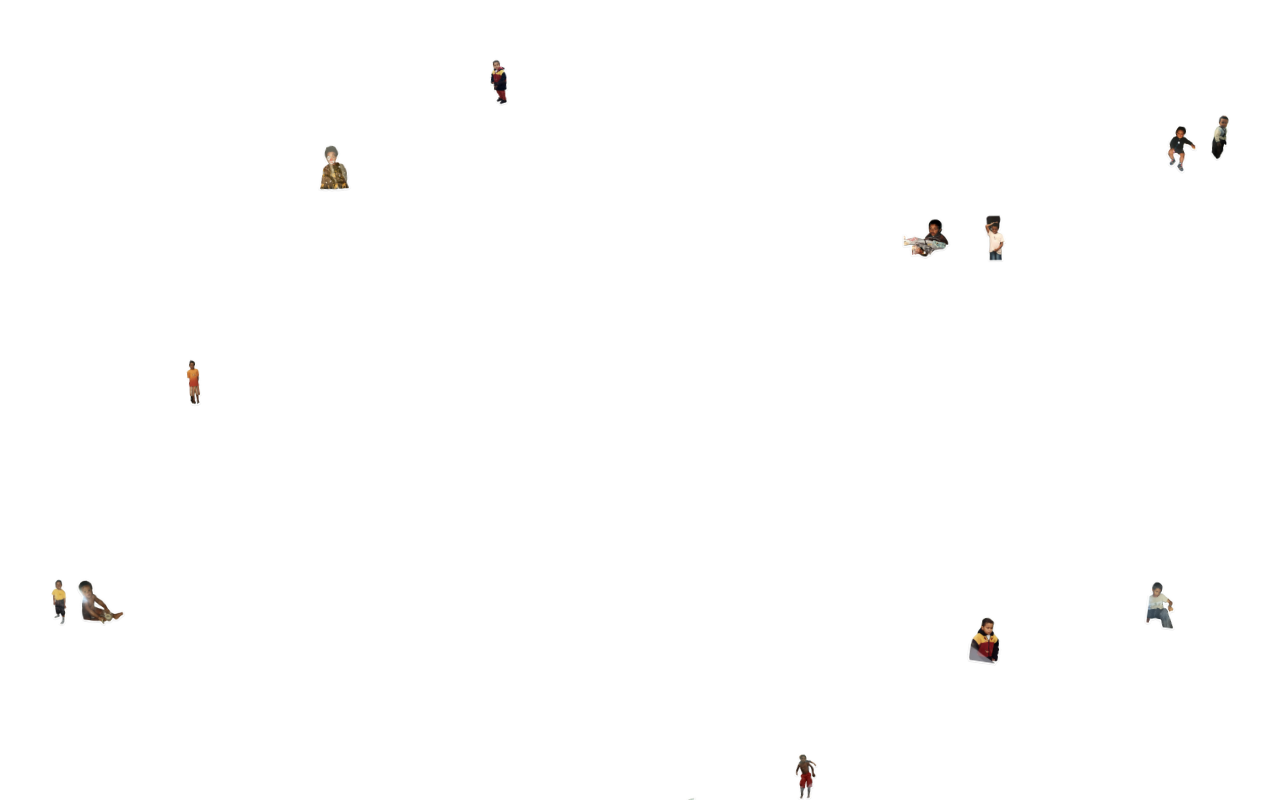
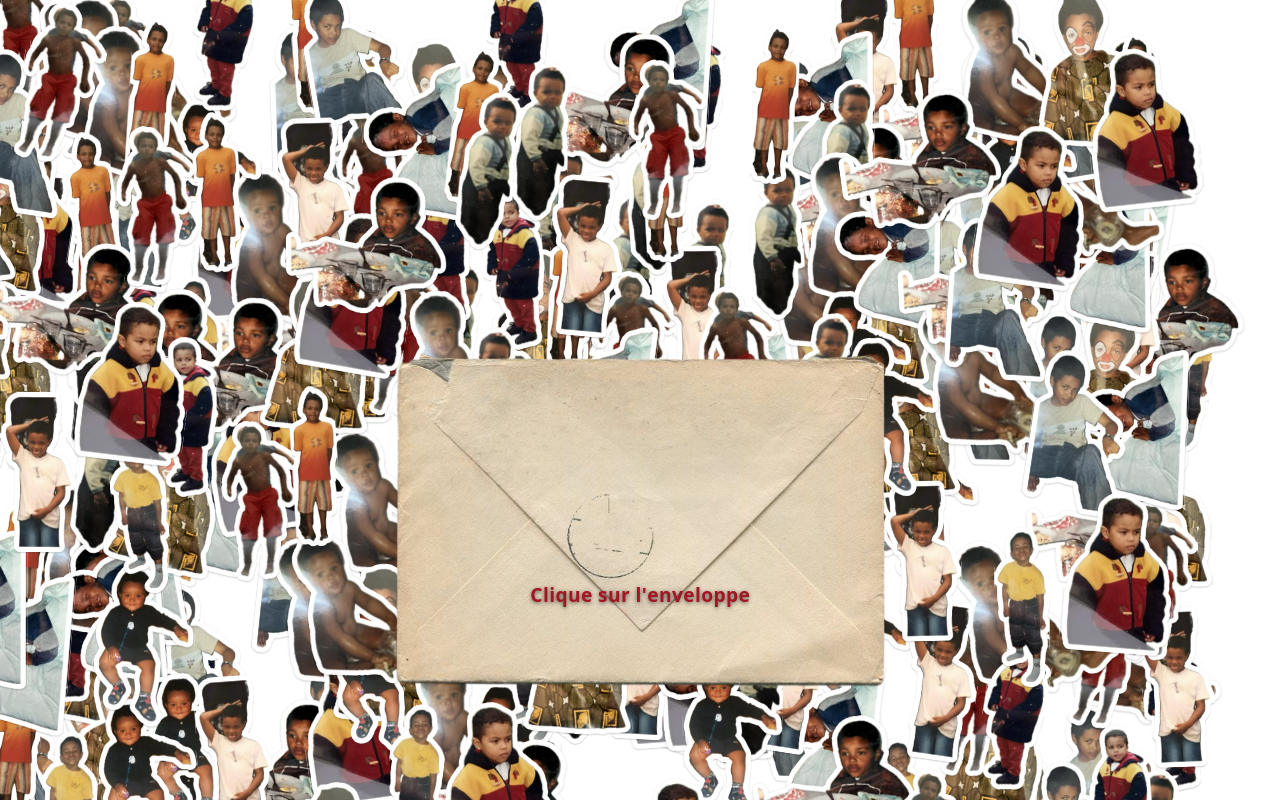
Before and after one commit to malick1302/anniversaire30, a React (Vite) app in the folder my-birthday/: page / in a window 1280 px wide. Built offline with nearby package versions, Linux system fonts and the light colour scheme.

Commit message:
ADD: connexion to netlify

```diff
--- a/my-birthday/index.html
+++ b/my-birthday/index.html
@@ -1,9 +1,12 @@
 <!doctype html>
-<html lang="en">
+<html lang="fr">
   <head>
     <meta charset="UTF-8" />
     <link rel="icon" type="image/svg+xml" href="/vite.svg" />
-    <meta name="viewport" content="width=device-width, initial-scale=1.0" />
+    <meta name="viewport" content="width=device-width, initial-scale=1, maximum-scale=1, viewport-fit=cover, user-scalable=no" />
+    <meta name="theme-color" content="#A41623" />
+    <meta name="apple-mobile-web-app-capable" content="yes" />
+    <meta name="apple-mobile-web-app-status-bar-style" content="black-translucent" />
     <title>my-birthday</title>
   </head>
   <body>
--- a/my-birthday/package.json
+++ b/my-birthday/package.json
@@ -11,6 +11,7 @@
   },
   "dependencies": {
     "@tailwindcss/vite": "^4.2.0",
+    "gsap": "^3.14.2",
     "react": "^19.2.0",
     "react-dom": "^19.2.0",
     "tailwindcss": "^4.2.0"
--- a/my-birthday/src/App.css
+++ b/my-birthday/src/App.css
@@ -1,21 +1,27 @@
 .page {
   position: relative;
-  min-height: 100vh;
+  height: 100%;
+  min-height: 100dvh;
   width: 100%;
   overflow: hidden;
+  box-sizing: border-box;
 }
+
 
 .photos-layer {
   position: absolute;
   inset: 0;
+  z-index: 1;
   pointer-events: none;
 }
 
 .photos-layer .photo-thumb {
   pointer-events: auto;
   position: absolute;
-  width: 50px;
-  height: 50px;
+  width: 170px;
+  height: 170px;
+  min-width: 50px;
+  min-height: 50px;
   padding: 0;
   border: none;
   border-radius: 0;
@@ -25,6 +31,8 @@
   box-shadow: none;
   transform-origin: center center;
   transition: transform 0.15s ease;
+  touch-action: manipulation;
+  -webkit-tap-highlight-color: transparent;
 }
 
 .photos-layer .photo-thumb:hover {
--- a/my-birthday/src/App.jsx
+++ b/my-birthday/src/App.jsx
@@ -1,20 +1,35 @@
 import { useMemo, useState } from 'react'
 import './App.css'
+import EnvelopeOverlay from './components/EnvelopeOverlay'
 
-// Charge toutes les images du dossier assets/photos (ajoute tes photos dedans)
-const photoModules = import.meta.glob('./assets/photos/*', { eager: true, as: 'url' })
-const photoUrls = Object.values(photoModules).filter(Boolean)
+// Charge toutes les images du dossier src/assets/photos (extensions : jpg, jpeg, png, gif, webp)
+const photoModules = import.meta.glob('./assets/photos/*.{jpg,jpeg,png,gif,webp}', { eager: true, as: 'url' })
+const photoUrls = Object.values(photoModules).map((m) => (typeof m === 'string' ? m : m?.default)).filter(Boolean)
+
+// Chaque photo apparaît plusieurs fois pour tapisser tout l'écran (bords inclus)
+const REPLICAS = 28
+const photosForDisplay = photoUrls.flatMap((url) => Array(REPLICAS).fill(url))
+
+// Générateur pseudo-aléatoire à seed fixe : même séquence à chaque chargement
+function seededRandom(seed) {
+  return function () {
+    seed = (seed * 9301 + 49297) % 233280
+    return seed / 233280
+  }
+}
+const SEED = 12345
 
 function App() {
   const [spinningId, setSpinningId] = useState(null)
 
-  // Positions et z-index aléatoires, calculés une seule fois au montage
+  // Positions fixes : réparties sur tout l'écran et au-delà des bords pour bien tapisser (gauche, droite, etc.)
   const positions = useMemo(() => {
-    return photoUrls.map(() => ({
-      left: Math.random() * 100,
-      top: Math.random() * 100,
-      zIndex: Math.floor(Math.random() * 50) + 1,
-      rotate: (Math.random() - 0.5) * 20,
+    const rng = seededRandom(SEED)
+    return photosForDisplay.map(() => ({
+      left: -30 + rng() * 116,   // -8% à 108% pour couvrir les bords
+      top: -8 + rng() * 116,
+      zIndex: Math.floor(rng() * 50) + 1,
+      rotate: (rng() - 0.5) * 20,
     }))
   }, [])
 
@@ -26,8 +41,9 @@ function App() {
 
   return (
     <div className="page">
+      <EnvelopeOverlay />
       <div className="photos-layer">
-        {photoUrls.map((url, index) => (
+        {photosForDisplay.map((url, index) => (
           <button
             key={index}
             type="button"
@@ -46,7 +62,9 @@ function App() {
         ))}
       </div>
       {photoUrls.length === 0 && (
-        <p className="placeholder-text">Ajoute des photos dans <code>src/assets/photos/</code></p>
+        <p className="placeholder-text">
+          Ajoute des photos (jpg, png, gif, webp) dans <code>src/assets/photos/</code>, puis rafraîchis la page.
+        </p>
       )}
     </div>
   )
--- /dev/null
+++ b/my-birthday/src/components/EnvelopeOverlay.css
@@ -0,0 +1,101 @@
+/* Overlay enveloppe — au-dessus de tout, bloc décalé 30 % vers le bas */
+.envclose-overlay {
+  position: fixed;
+  inset: 0;
+  display: flex;
+  align-items: center;
+  justify-content: center;
+  z-index: 9999;
+  pointer-events: none;
+  isolation: isolate;
+}
+
+.envclose-content {
+  display: flex;
+  align-items: center;
+  justify-content: center;
+  margin-top: 30vh;
+}
+
+.envclose-wrap {
+  position: relative;
+  will-change: transform;
+  opacity: 0;
+  transform: translateY(-200px);
+  border: none;
+  background: none;
+  padding: 0;
+  cursor: default;
+  font: inherit;
+}
+
+.envclose-wrap--clickable {
+  cursor: pointer;
+  pointer-events: auto;
+}
+
+.envclose-img {
+  display: block;
+  max-width: 85vw;
+  max-height: 50vh;
+  min-width: 120px;
+  min-height: 120px;
+  width: auto;
+  height: auto;
+  object-fit: contain;
+}
+
+.envclose-text {
+  position: absolute;
+  inset: 0;
+  display: flex;
+  align-items: center;
+  justify-content: center;
+  margin: 0;
+  padding: 0.5rem;
+  font-size: clamp(0.9rem, 3.5vw, 1.2rem);
+  font-weight: 800;
+  color: #A41623;
+  text-shadow: 0 1px 4px rgba(0, 0, 0, 0.6);
+  letter-spacing: 0.02em;
+  text-align: center;
+  margin-top: 150px;
+}
+
+.envclose-letter {
+  display: inline-block;
+  opacity: 0;
+}
+
+.envclose-fallback {
+  padding: 1rem 1.5rem;
+  background: rgba(0, 0, 0, 0.7);
+  color: #fff;
+  border-radius: 8px;
+  font-size: 0.9rem;
+  text-align: center;
+  max-width: 80vw;
+}
+
+.envclose-fallback code {
+  background: rgba(255, 255, 255, 0.2);
+  padding: 0.2em 0.4em;
+  border-radius: 4px;
+}
+
+/* Enveloppe ouverte (envopen.png) */
+.envclose-open-wrap {
+  opacity: 0;
+  will-change: transform, opacity;
+}
+
+.envclose-open-img {
+  display: block;
+  max-width: 85vw;
+  max-height: 50vh;
+  min-width: 120px;
+  min-height: 120px;
+  width: auto;
+  height: auto;
+  object-fit: contain;
+}
--- /dev/null
+++ b/my-birthday/src/components/EnvelopeOverlay.jsx
@@ -0,0 +1,116 @@
+import { useRef, useEffect, useState } from 'react'
+import { createPortal } from 'react-dom'
+import gsap from 'gsap'
+import envcloseUrl from '../assets/enveloppe/envclose.png'
+import envopenUrl from '../assets/enveloppe/envopen.png'
+import './EnvelopeOverlay.css'
+
+const TEXT = 'Clique sur l\'enveloppe'
+
+function EnvelopeOverlay() {
+  const wrapRef = useRef(null)
+  const textRef = useRef(null)
+  const openWrapRef = useRef(null)
+  const [error, setError] = useState(false)
+  const [letters, setLetters] = useState([])
+  const [isOpened, setIsOpened] = useState(false)
+
+  useEffect(() => {
+    setLetters(TEXT.split(''))
+  }, [])
+
+  useEffect(() => {
+    if (isOpened) return
+    const wrap = wrapRef.current
+    if (!wrap) return
+
+    const ctx = gsap.context(() => {
+      gsap.fromTo(
+        wrap,
+        { y: -200, opacity: 0 },
+        { y: 0, opacity: 1, duration: 0.7, delay: 0.6, ease: 'power2.out', overwrite: true }
+      )
+    })
+    return () => ctx.revert()
+  }, [isOpened])
+
+  useEffect(() => {
+    if (isOpened || letters.length === 0) return
+    const spans = textRef.current?.querySelectorAll('.envclose-letter')
+    if (!spans?.length) return
+    const tween = gsap.fromTo(
+      spans,
+      { opacity: 0, y: 8 },
+      { opacity: 1, y: 0, duration: 0.25, stagger: 0.04, delay: 1.5, ease: 'power2.out' }
+    )
+    return () => tween.kill()
+  }, [letters.length, isOpened])
+
+  useEffect(() => {
+    if (!isOpened) return
+    const el = openWrapRef.current
+    if (!el) return
+    gsap.fromTo(
+      el,
+      { opacity: 0, scale: 0.85 },
+      { opacity: 1, scale: 1, duration: 0.6, ease: 'back.out(1.2)' }
+    )
+  }, [isOpened])
+
+  const handleEnvelopeClick = () => {
+    const wrap = wrapRef.current
+    if (!wrap) {
+      setIsOpened(true)
+      return
+    }
+    gsap.to(wrap, {
+      opacity: 0,
+      scale: 0.9,
+      duration: 0.35,
+      ease: 'power2.in',
+      onComplete: () => setIsOpened(true)
+    })
+  }
+
+  const overlay = (
+    <div className="envclose-overlay" aria-hidden="true">
+      <div className="envclose-content">
+        {!isOpened ? (
+          <button
+            type="button"
+            className="envclose-wrap envclose-wrap--clickable"
+            ref={wrapRef}
+            onClick={handleEnvelopeClick}
+            aria-label="Ouvrir l’enveloppe"
+          >
+            {error ? (
+              <p className="envclose-fallback">Image envclose.png introuvable.</p>
+            ) : (
+              <img
+                src={envcloseUrl}
+                alt=""
+                className="envclose-img"
+                onError={() => setError(true)}
+              />
+            )}
+            <p className="envclose-text" ref={textRef} aria-hidden="true">
+              {letters.map((char, i) => (
+                <span key={i} className="envclose-letter">
+                  {char === ' ' ? '\u00A0' : char}
+                </span>
+              ))}
+            </p>
+          </button>
+        ) : (
+          <div className="envclose-open-wrap" ref={openWrapRef}>
+            <img src={envopenUrl} alt="" className="envclose-open-img" />
+          </div>
+        )}
+      </div>
+    </div>
+  )
+
+  return typeof document !== 'undefined' ? createPortal(overlay, document.body) : null
+}
+
+export default EnvelopeOverlay
--- a/my-birthday/src/index.css
+++ b/my-birthday/src/index.css
@@ -24,15 +24,29 @@ a:hover {
   color: #535bf2;
 }
 
+html {
+  height: 100%;
+  height: 100dvh;
+  overflow: hidden;
+  -webkit-tap-highlight-color: transparent;
+}
+
 body {
   margin: 0;
-  min-width: 320px;
-  min-height: 100vh;
+  height: 100%;
+  height: 100dvh;
+  overflow: hidden;
+  overscroll-behavior: none;
+  -webkit-overflow-scrolling: touch;
+  -webkit-tap-highlight-color: transparent;
+  padding: env(safe-area-inset-top) env(safe-area-inset-right) env(safe-area-inset-bottom) env(safe-area-inset-left);
+  box-sizing: border-box;
 }
 
 #root {
-  min-height: 100vh;
+  height: 100%;
   width: 100%;
+  box-sizing: border-box;
 }
 
 h1 {
```
Also changed, not shown: 2 other files (tests, documents, lock files or other folders).
